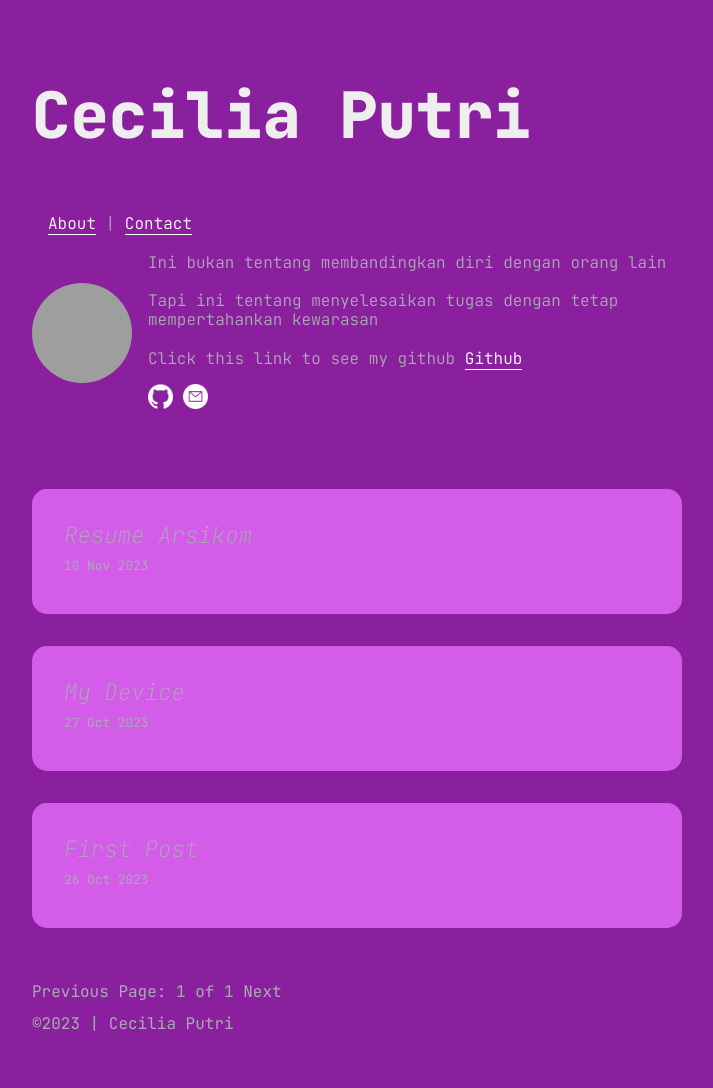
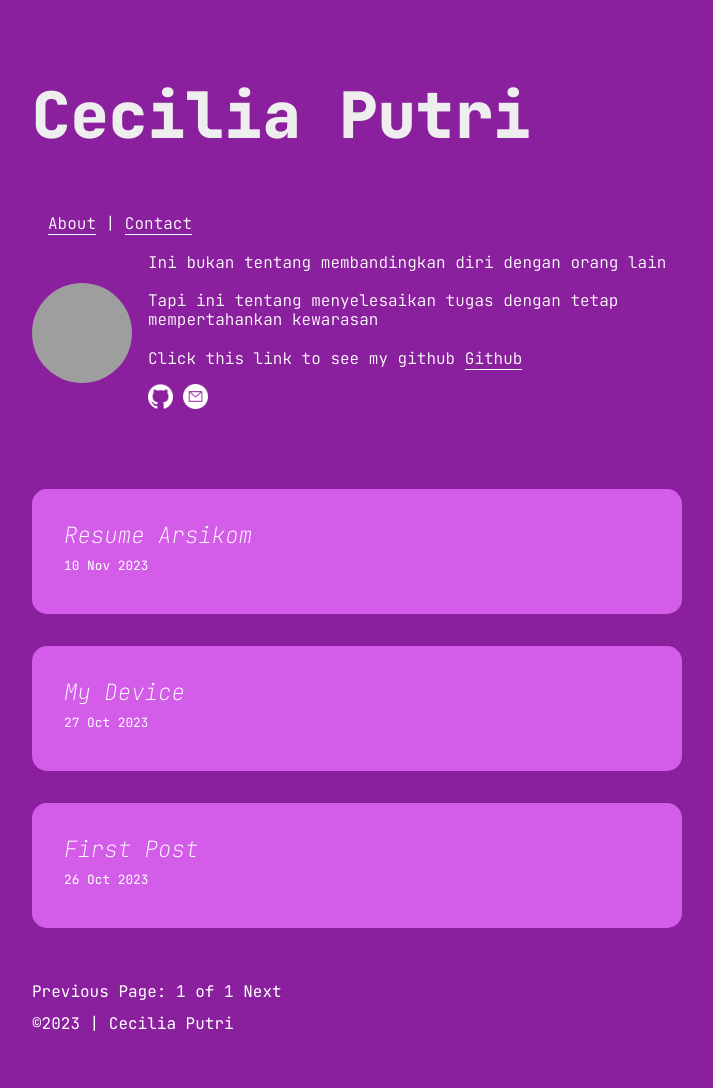
Before and after one commit to shera1402/shera1402.github.io, a Jekyll site: the page built from index.html, in a window 1280 px wide. Shown: the whole page, without its empty margins (283-996 px from the left). Built offline with Jekyll 4.4.1, drawn with Linux system fonts in a browser that asks for light colours; the list of posts is cut into pages by our own code; comment, search, counter and statistics services are not loaded; grey boxes are pictures that could not be loaded.

Commit message:
Update blog.css

```diff
--- a/assets/css/blog.css
+++ b/assets/css/blog.css
@@ -8,6 +8,7 @@
   --gray-5: #111111;
   --white-1: #eeeeee;
   --white-2: #a9abb3;
+  --white-3: #ffffff;
   --ungu-1: #eb7aff;
   --ungu-2: #d35de8;
   --ungu-3: #ba44cf;
@@ -28,8 +29,8 @@
 }
 html,
 body {
-  color: var(--white-2);
-  background-color: var(---5);
+  color: var(--white-3);
+  background-color: var(--ungu-5);
   font-family: "JetBrains Mono", monospace;
   line-height: 2rem;
   background-color: var(--ungu-4);
@@ -112,7 +113,7 @@ a.previous {
 
 .articles .article .article-title,
 .articles .article .article-title a {
-  color: var(--white-2);
+  color: var(--white-3);
   font-weight: 100;
   font-style: italic;
   font-size: 1.4rem;
@@ -135,7 +136,7 @@ a.previous {
   margin: 0 0.5rem 0.3rem 0;
   display: block;
   color: var(--ungu-3);
-  background: var(--white-2);
+  background: var(--white-3);
   border-radius: 15px;
   font-size: 0.7rem;
   padding: 0 0.8rem;
```
